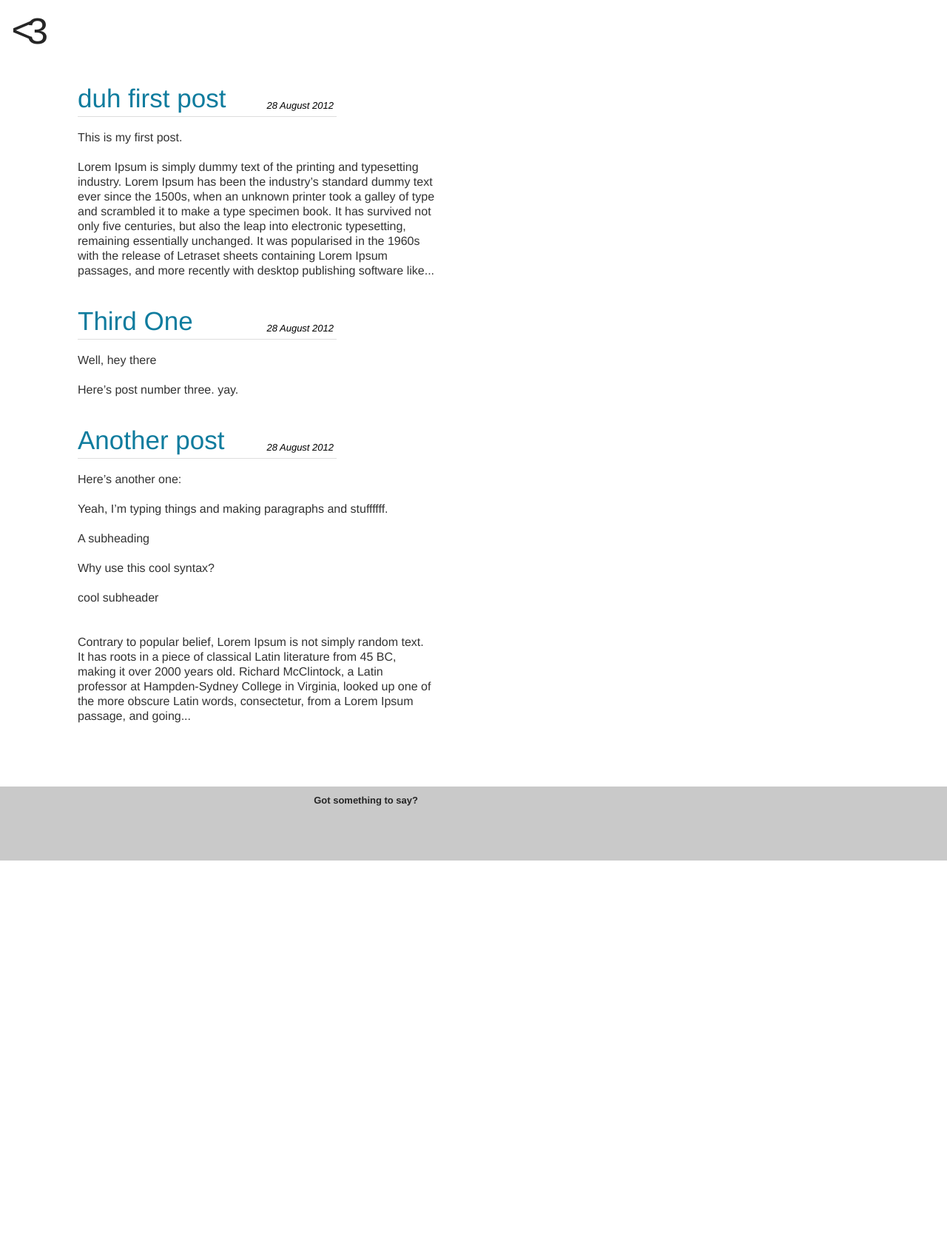
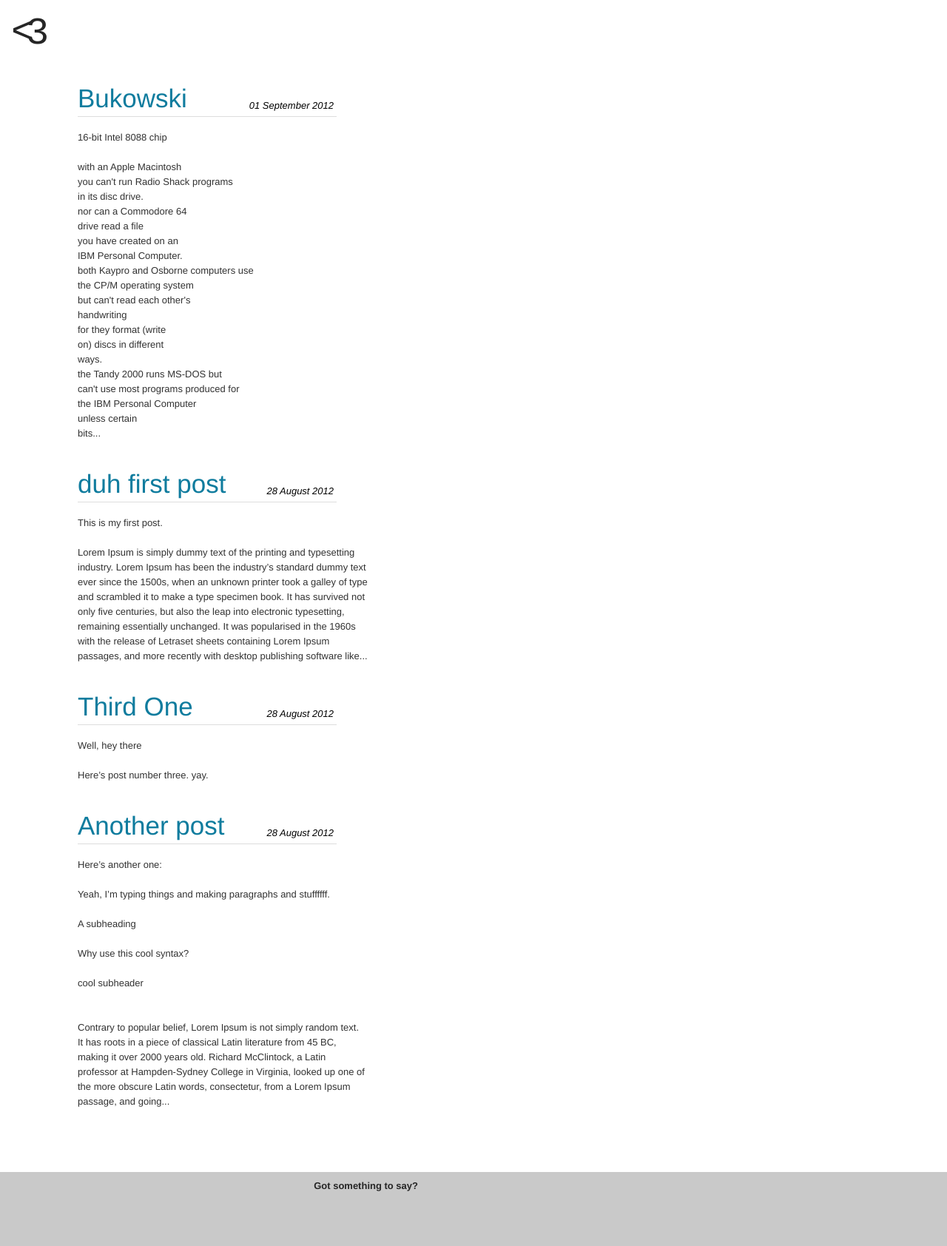
Before and after one commit to jeffrom/jeffrom.github.com, a Jekyll site: the page built from index.html, in a window 1280 px wide. Shown: the whole page at 74% size. Built offline with Jekyll 4.4.1, drawn with Linux system fonts in a browser that asks for light colours; nearby versions of some CDN libraries; the list of posts is cut into pages by our own code; before the commit the page ends 1163 px from its top, so only the background shows below that.

Commit message:
add a post and try lowering the font size

```diff
--- a/_includes/main.css
+++ b/_includes/main.css
@@ -129,7 +129,6 @@ blockquote {
 }
 
 .post_content {
-    font-size:16px;
     line-height:20px;
 }
 
--- /dev/null
+++ b/_posts/2012-9-1-16-bit-intel-8088-chip.markdown
@@ -0,0 +1,37 @@
+---
+layout: post
+title: Bukowski
+
+---
+
+16-bit Intel 8088 chip
+----------------------
+
+    with an Apple Macintosh
+    you can't run Radio Shack programs
+    in its disc drive.
+    nor can a Commodore 64
+    drive read a file
+    you have created on an
+    IBM Personal Computer.
+    both Kaypro and Osborne computers use
+    the CP/M operating system
+    but can't read each other's
+    handwriting
+    for they format (write
+    on) discs in different
+    ways.
+    the Tandy 2000 runs MS-DOS but
+    can't use most programs produced for
+    the IBM Personal Computer
+    unless certain
+    bits and bytes are
+    altered
+    but the wind still blows over
+    Savannah
+    and in the Spring
+    the turkey buzzard struts and
+    flounces before his
+    hens.
+
+Charles Bukowski
```
